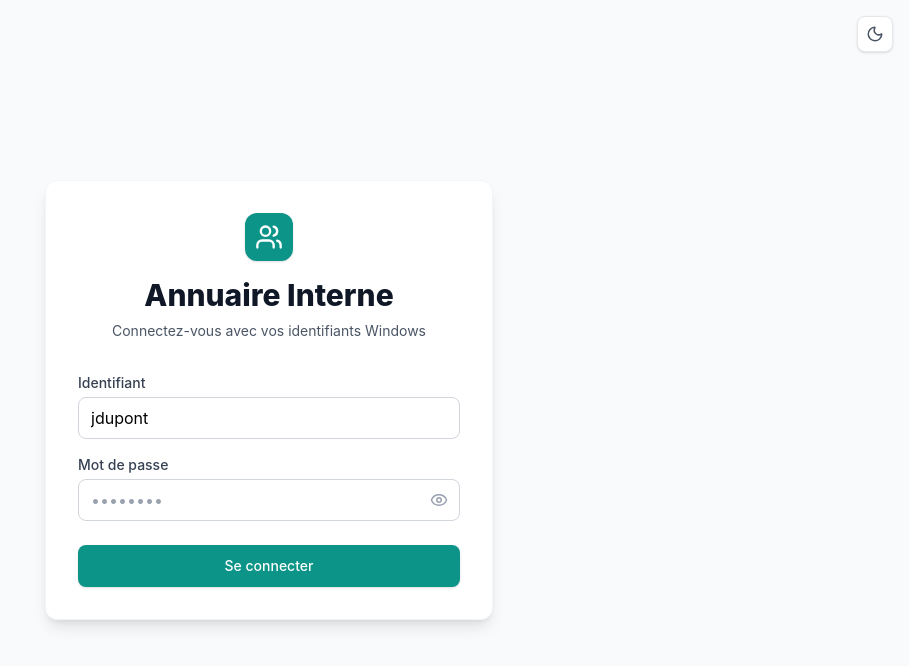
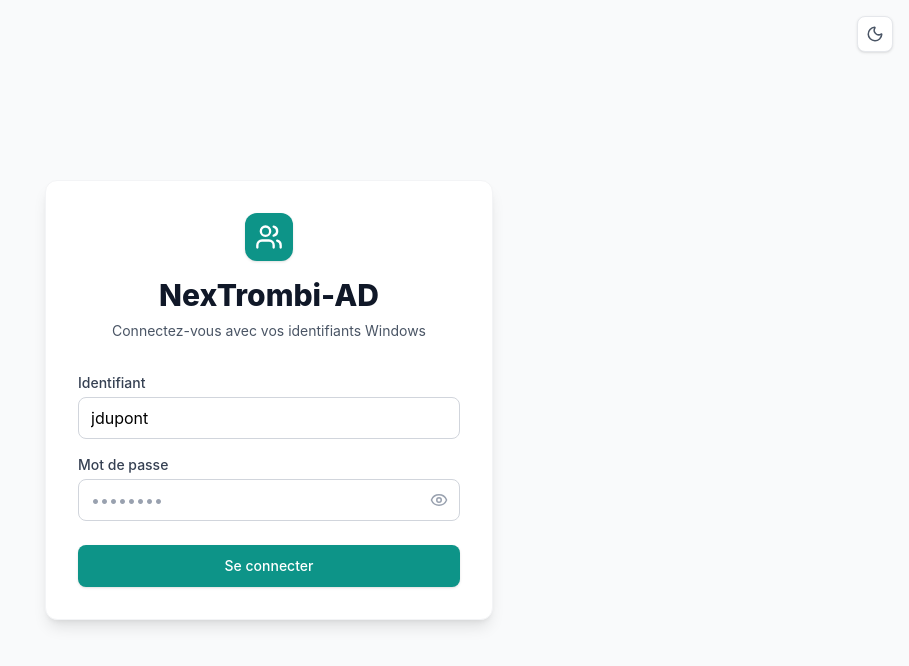
Before and after one commit to Cold-FR/NexTrombi-AD, a React (Vite) app in the folder client/: page / in a window 1280 px wide. Shown: the top 666 px of the page, without its empty margins (371-1280 px from the left). Built offline with nearby package versions, Linux system fonts and the light colour scheme.

Commit message:
style(ui): update title on LoginPage for branding consistency
* Changed title from "Annuaire Interne" to "NexTrombi-AD"
* Enhances brand visibility and user recognition

```diff
--- a/client/src/components/LoginPage.tsx
+++ b/client/src/components/LoginPage.tsx
@@ -35,9 +35,7 @@ export default function LoginPage({
           <div className="bg-primary-600 mx-auto mb-4 flex h-12 w-12 items-center justify-center rounded-xl text-white shadow-sm">
             <Users size={28} />
           </div>
-          <h2 className="text-3xl font-extrabold text-gray-900 dark:text-white">
-            Annuaire Interne
-          </h2>
+          <h2 className="text-3xl font-extrabold text-gray-900 dark:text-white">NexTrombi-AD</h2>
           <p className="mt-2 text-sm text-gray-600 dark:text-gray-400">
             Connectez-vous avec vos identifiants Windows
           </p>
```
